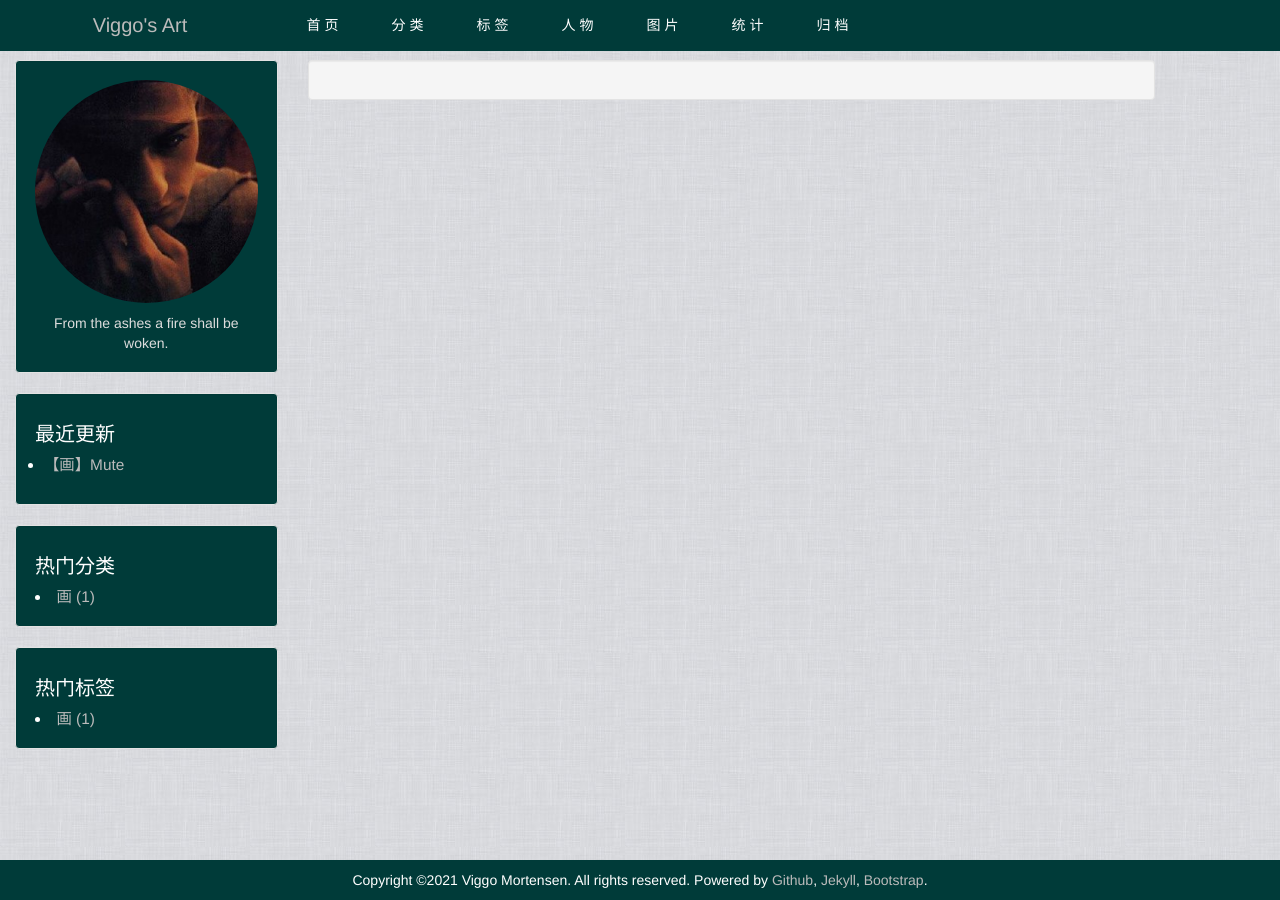
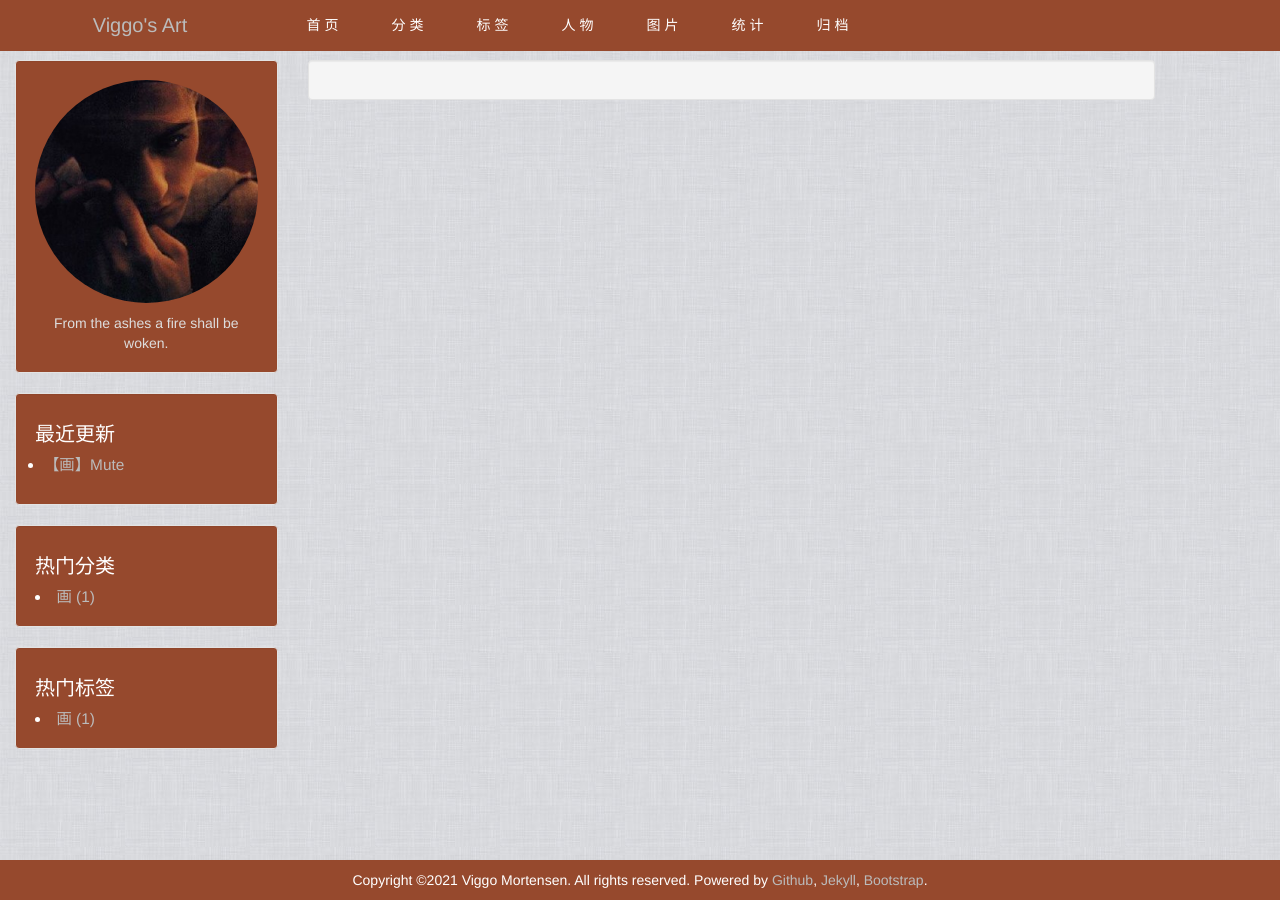
Before and after one commit to junesirius/VOStation, a Jekyll site: the page built from characters.md, in a window 1280 px wide. Built offline with Jekyll 4.4.1, drawn with Linux system fonts in a browser that asks for light colours.

Commit message:
Customize scheme color

```diff
--- a/_sass/custom_color.scss
+++ b/_sass/custom_color.scss
@@ -1,9 +1,9 @@
 @charset "utf-8";
 
 /* main theme */
-$main-color: #003B39 !default;
-$second-color: #d4ecfb !default;
-$third-color: #002927 !default;
+$main-color: #96492d !default;
+$second-color: #cc9368 !default;
+$third-color: #5c2c22 !default;
 
 $link-color-1:#bbb !default;
 
```
Also changed, not shown: README.md.
